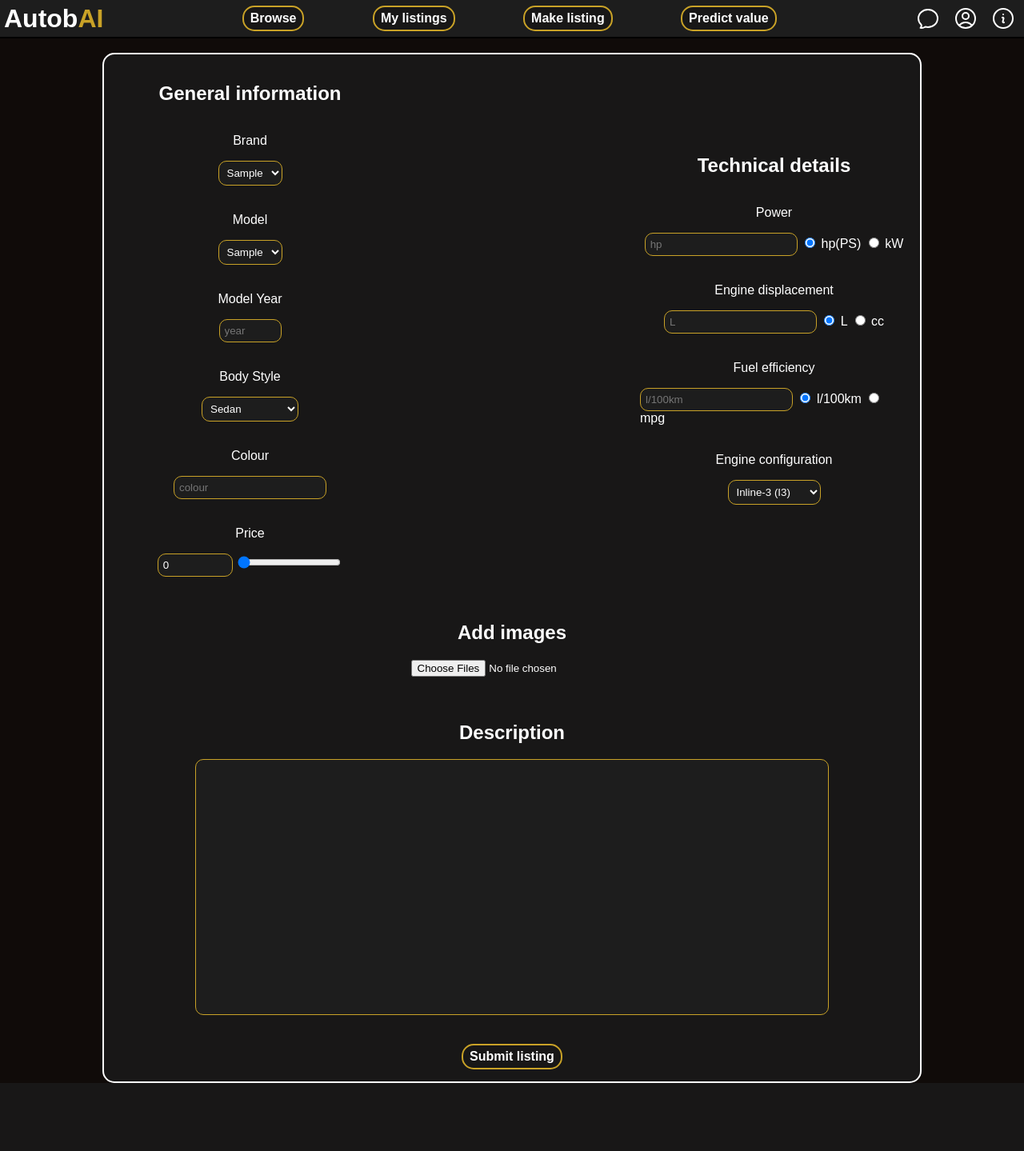
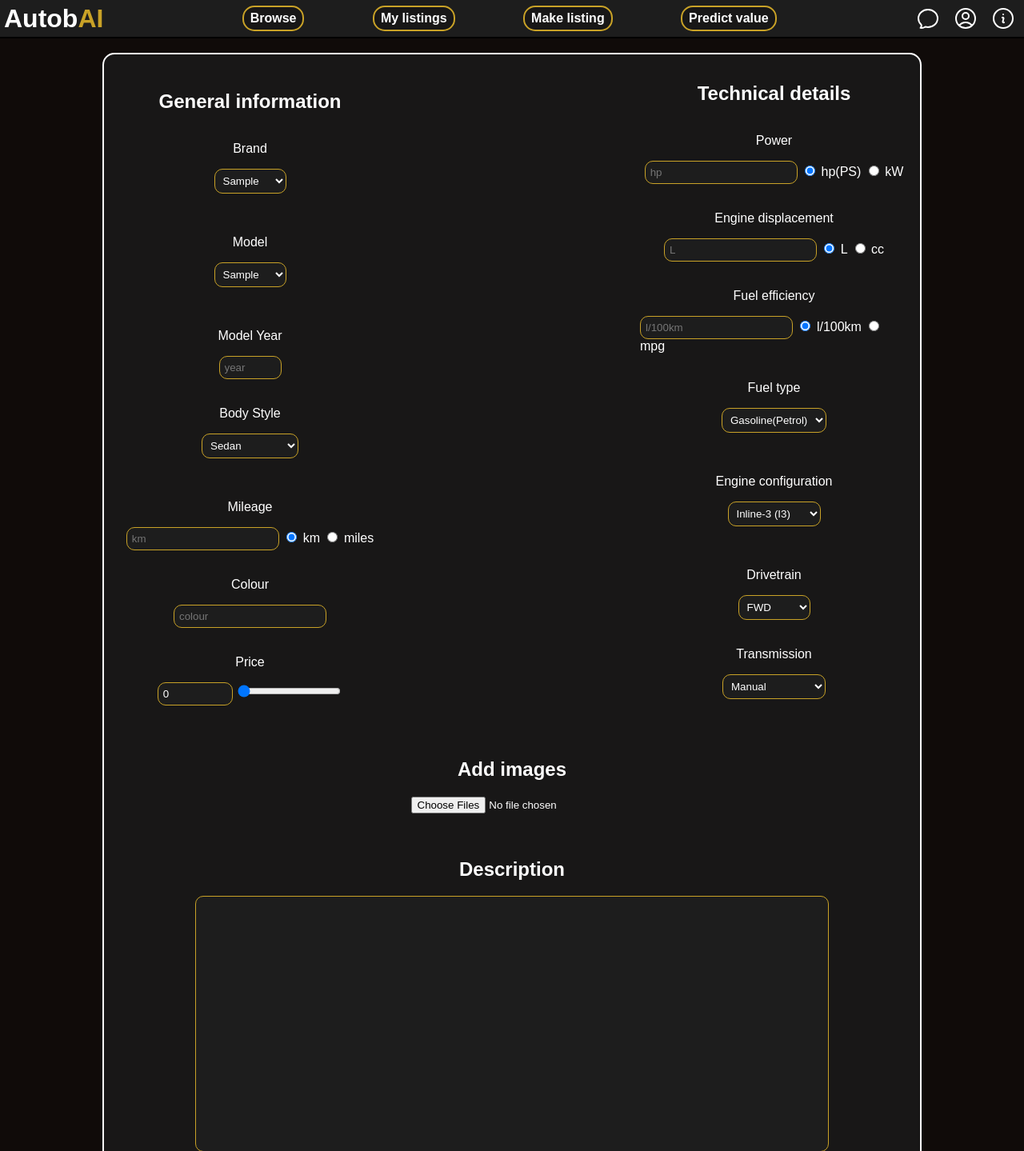
Before and after one commit to dragos-vs07/AutobAI, a Flask app: page /mklistp in a window 1280 px wide. Shown: the top 1439 px of the page at 80% size. Before the commit the page ends 1354 px from the top, so only its background shows below. Run offline with Flask 3, Linux system fonts and the light colour scheme; the visitor is signed in with stand-in values (Sample User, id 1); tables that the repository leaves empty hold one stand-in row (values such as "Sample post"); parts of the project's set-up code (start-up, migrations or seed data) failed here and were passed over.

Commit message:
finished making listings UI

```diff
--- a/app.py
+++ b/app.py
@@ -26,6 +26,8 @@ body_styles = [
     "Liftback",
     "Fastback",
     "Limousine",
+    "Other",
+    "Unknown"
 ]
 
 engine_configurations = [
@@ -42,7 +44,8 @@ engine_configurations = [
                               "W12",
                               "W16",
                               "Rotary",
-                              "Other"
+                              "Other",
+                              "Unknown"
                              ]
 
 @app.route("/")
@@ -179,5 +182,6 @@ def find_models(brand):
           }
       for model in b.models])
 
+
 if __name__ == "__main__":
         app.run()
--- a/static/JavaScript/make_listing_page.js
+++ b/static/JavaScript/make_listing_page.js
@@ -50,14 +50,25 @@ unitkW.addEventListener('change' , () => {
 })
 
 makesddl = document.getElementById("makes_dropdown_list");
-modelsddl = document.getElementById("models_drodown_list");
+modelsddl = document.getElementById("models_dropdown_list");
 
+modelsddl.addEventListener('change' , () => {
+
+    if(modelsddl.value == "Other")
+        document.getElementById("other_model").style = "display: block";
+    else
+        document.getElementById("other_model").style = "display: none";
+})
 async function display_models(brand)
+{
+    modelsddl.innerHTML = "";
+
+    if(brand != "Other" && brand != "Unknown")
     {
             const response = await fetch(`/API/get_models/${brand}`);
             const models = await response.json();
 
-    modelsddl.innerHTML = "";
+
 
             for (const m of models)
             {
@@ -69,6 +80,87 @@ async function display_models(brand)
             }
     }
 
-makesddl.addEventListener('change', function(){ display_models(this.value) });
+    let option = document.createElement("option");
+    option.value = "Other";
+    option.textContent = "Other";
+    option.className = "input_box";
+    modelsddl.appendChild(option);
+
+    option = document.createElement("option");
+    option.value = "Unknown";
+    option.textContent = "Unknown";
+    option.className = "input_box";
+    modelsddl.appendChild(option);
+}
+
+makesddl.addEventListener('change', function(){
+
+    document.getElementById("other_model").style = "display: none";
+
+    display_models(this.value);
+
+    if (this.value == "Other")
+        document.getElementById("other_brand").style="display: block";
+    else
+        document.getElementById("other_brand").style="display: none";
+});
 
 display_models(makesddl.value);
+
+mlg = document.getElementById("mileageInput");
+
+unitkm = document.getElementById("unitkm");
+unitmiles = document.getElementById("unitmiles");
+
+unitkm.addEventListener('change' , () => {
+    mlg.placeholder = "km";
+})
+
+unitmiles.addEventListener('change' , () => {
+    mlg.placeholder = "miles";
+})
+
+const ft = document.getElementById("fuel_type");
+
+ft.addEventListener('change' , () => {
+    if(ft.value == "Other")
+        document.getElementById("other_fuel").style = "display: block";
+    else
+        document.getElementById("other_fuel").style = "display: none";
+})
+
+const engc = document.getElementById("engine_config");
+
+engc.addEventListener('change' , () => {
+    if(engc.value == "Other")
+        document.getElementById("other_engine_config").style = "display: block";
+    else
+        document.getElementById("other_engine_config").style = "display: none";
+})
+
+const dt = document.getElementById("drivetrain");
+
+dt.addEventListener('change' , () => {
+    if(dt.value == "Other")
+        document.getElementById("other_drivetrain").style = "display: block";
+    else
+        document.getElementById("other_drivetrain").style = "display: none";
+})
+
+const trans = document.getElementById("trans");
+
+trans.addEventListener('change' , () => {
+    if(trans.value == "Other")
+        document.getElementById("other_trans").style = "display: block";
+    else
+        document.getElementById("other_trans").style = "display: none";
+})
+
+const bs = document.getElementById("bs");
+
+bs.addEventListener('change' , () => {
+    if(bs.value == "Other")
+        document.getElementById("other_bs").style = "display: block";
+    else
+        document.getElementById("other_bs").style = "display: none";
+})
--- a/templates/make_listing_page.html
+++ b/templates/make_listing_page.html
@@ -22,19 +22,30 @@
 
                         <p>Brand</p>
 
-                        <select class ="input_box" id ="makes_dropdown_list">
+                            <select class ="input_box" id ="makes_dropdown_list">
 
-                            {% for b in brands %}
-                                <option value="{{b.brand}}" class ="input_box">{{b.brand.title()}}</option>
-                            {% endfor %}
+                                {% for b in brands %}
+                                    <option value="{{b.brand}}" class ="input_box">{{b.brand.title()}}</option>
+                                {% endfor %}
 
-                        </select>
+                                <option class="input_box" value="Other">Other</option>
+                                <option class="input_box" value="Unknown">Unknown</option>
+
+                            </select>
+
+                            <br>
+
+                            <input type="text" class ="input_box" style="display: none" id = "other_brand" placeholder ="other brand">
 
                         <br>
 
                         <p>Model</p>
-                        <select class ="input_box" id="models_drodown_list">
+                        <select class ="input_box" id="models_dropdown_list">
                         </select>
+
+                         <br>
+
+                            <input type="text" class ="input_box" style="display: none" id = "other_model" placeholder ="other model">
 
                         <br>
 
@@ -45,11 +56,29 @@
 
                         <p>Body Style</p>
 
-                        <select class="input_box">
+                        <select class="input_box" id = "bs">
                             {% for bs in body_styles %}
                                 <option class="input_box" value="{{bs}}">{{bs}}</option>
                             {% endfor %}
                         </select>
+
+                         <br>
+
+                        <input type="text" class ="input_box" style="display: none" id = "other_bs" placeholder ="other body style">
+
+                        <br>
+
+                        <p>Mileage</p>
+
+                        <div>
+                            <input type="number" placeholder="km" class="input_box" id="mileageInput">
+
+                            <input type="radio" id="unitkm" name="MileageUnit" checked="true">
+                            <label for="unitkm">km</label>
+
+                            <input type="radio" id="unitmiles" name="MileageUnit">
+                            <label for="unitmiles">miles</label>
+                        </div>
 
                         <br>
 
@@ -115,13 +144,67 @@
 
                     <br>
 
+                    <p>Fuel type</p>
+
+                    <select class ="input_box" id = "fuel_type">
+                        <option class="input_box" value="Gasoline(Petrol)">Gasoline(Petrol)</option>
+                        <option class="input_box" value="Diesel">Diesel</option>
+                        <option class="input_box" value="LPG">LPG</option>
+                        <option class="input_box" value="Electric">Electric</option>
+                        <option class="input_box" value="Hybrid">Hybrid</option>
+                        <option class="input_box" value="Plug-in Hybrid">Plug-in Hybrid</option>
+                        <option class="input_box" value="Other">Other</option>
+                        <option class="input_box" value="Unknown">Unknown</option>
+                    </select>
+
+                    <br>
+
+                    <input type="text" class ="input_box" style="display: none" id = "other_fuel" placeholder ="other fuel">
+
+                    <br>
+
                     <p>Engine configuration</p>
 
-                    <select class ="input_box">
+                    <select class ="input_box" id = "engine_config">
                         {% for ec in engine_configurations %}
                             <option class ="input_box" value="{{ec}}">{{ec}}</option>
                         {% endfor %}
                     </select>
+
+                    <br>
+
+                    <input type="text" class ="input_box" style="display: none" id = "other_engine_config" placeholder ="other engine configuration">
+
+                    <br>
+
+                    <p>Drivetrain</p>
+
+                    <select class ="input_box" id = "drivetrain">
+                        <option class="input_box" value="FWD">FWD</option>
+                        <option class="input_box" value="RWD">RWD</option>
+                        <option class="input_box" value="AWD">AWD</option>
+                        <option class="input_box" value="4WD">4WD</option>
+                        <option class="input_box" value="Other">Other</option>
+                        <option class="input_box" value="Unknown">Unknown</option>
+                    </select>
+
+                    <br>
+
+                    <input type="text" class ="input_box" style="display: none" id = "other_drivetrain" placeholder ="other drivetrain">
+
+                    <p>Transmission</p>
+
+                    <select class ="input_box" id = "trans">
+                        <option class="input_box" value="Manual">Manual</option>
+                        <option class="input_box" value="Automatic">Automatic</option>
+                        <option class="input_box" value="Semi-Automatic">Semi-Automatic</option>
+                        <option class="input_box" value="Other">Other</option>
+                        <option class="input_box" value="Unknown">Unknown</option>
+                    </select>
+
+                    <br>
+
+                    <input type="text" class ="input_box" style="display: none" id = "other_trans" placeholder ="other transmission">
 
                 </div>
 
```
Also changed, not shown: migrations/versions/0890617902a1_erased_had_accident_column_from_.py (added, +32 -0 lines), migrations/versions/1cea1507bbb0_added_mileage_indexes_and_changed_some_.py (added, +54 -0 lines), migrations/versions/fec7be2c1717_added_transmission_fuel_type_and_.py (added, +36 -0 lines), models.py (+11 -7 lines). Lines whose indentation alone changed are shown as unchanged.
